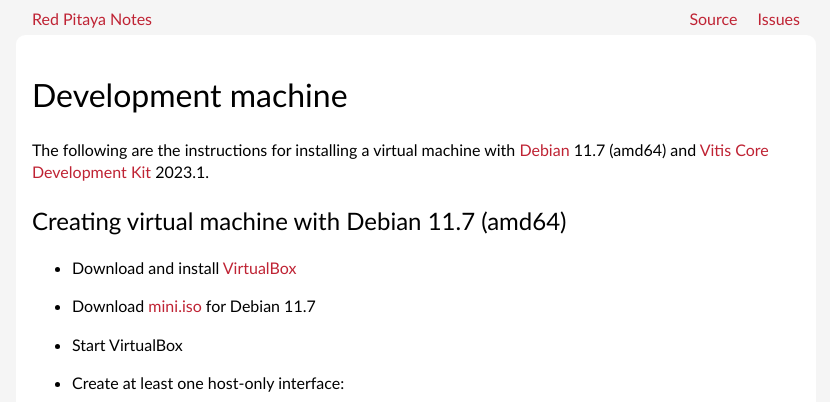
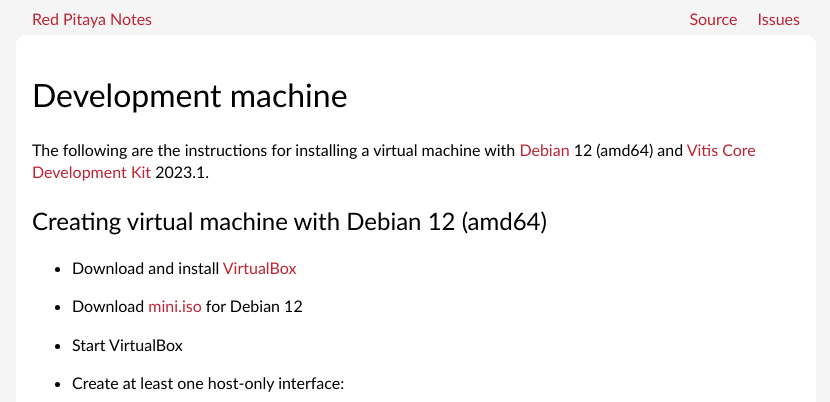
Before and after one commit to pavel-demin/red-pitaya-notes, a Jekyll site: the page built from development-machine.md, in a window 1280 px wide. Shown: the top 402 px of the page, without its empty margins (224-1054 px from the left). Built offline with Jekyll 4.4.1, drawn with Linux system fonts in a browser that asks for light colours.

Commit message:
switch to Debian 12

```diff
--- a/development-machine.md
+++ b/development-machine.md
@@ -4,14 +4,14 @@ title: Development machine
 permalink: /development-machine/
 ---
 
-The following are the instructions for installing a virtual machine with [Debian](https://www.debian.org/releases/bullseye) 11.7 (amd64) and [Vitis Core Development Kit](https://www.xilinx.com/products/design-tools/vitis.html) 2023.1.
+The following are the instructions for installing a virtual machine with [Debian](https://www.debian.org/releases/bookworm) 12 (amd64) and [Vitis Core Development Kit](https://www.xilinx.com/products/design-tools/vitis.html) 2023.1.
 
-Creating virtual machine with Debian 11.7 (amd64)
+Creating virtual machine with Debian 12 (amd64)
 -----
 
 - Download and install [VirtualBox](https://www.virtualbox.org/wiki/Downloads)
 
-- Download [mini.iso](http://deb.debian.org/debian/dists/bullseye/main/installer-amd64/current/images/netboot/mini.iso) for Debian 11.7
+- Download [mini.iso](http://deb.debian.org/debian/dists/bookworm/main/installer-amd64/current/images/netboot/mini.iso) for Debian 12
 
 - Start VirtualBox
 
```
Also changed, not shown: led-blinker.md (+4 -4 lines), 1 other file.
